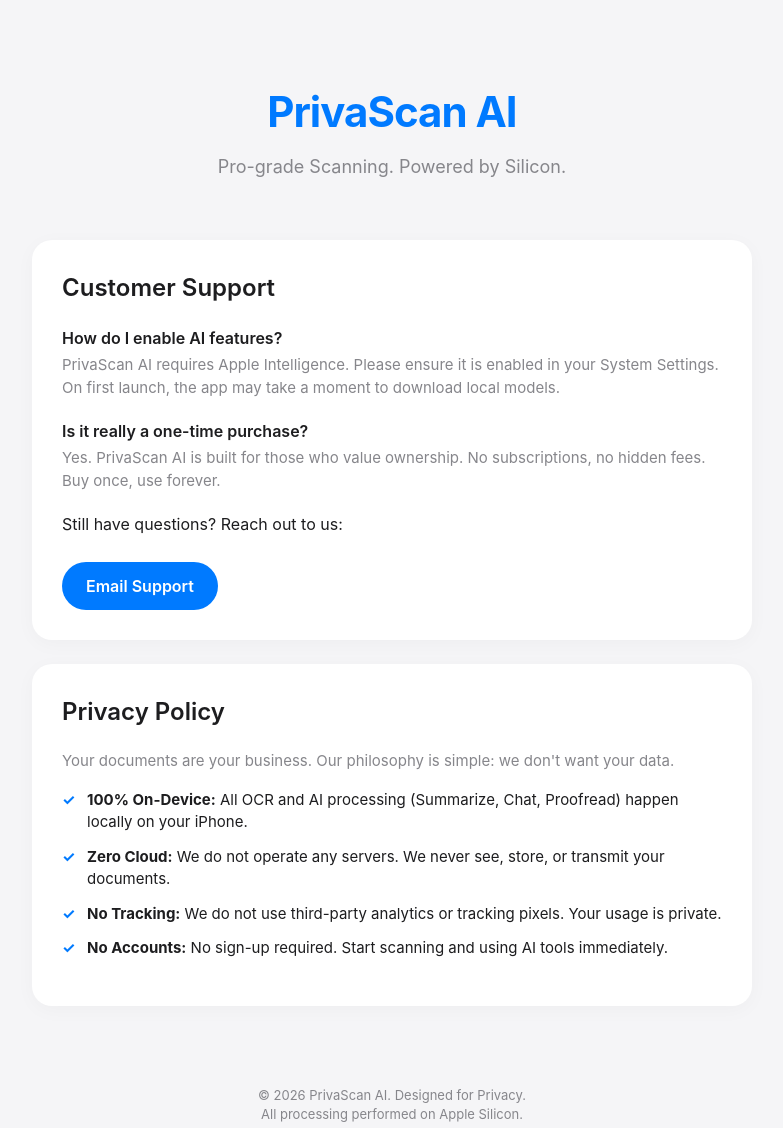
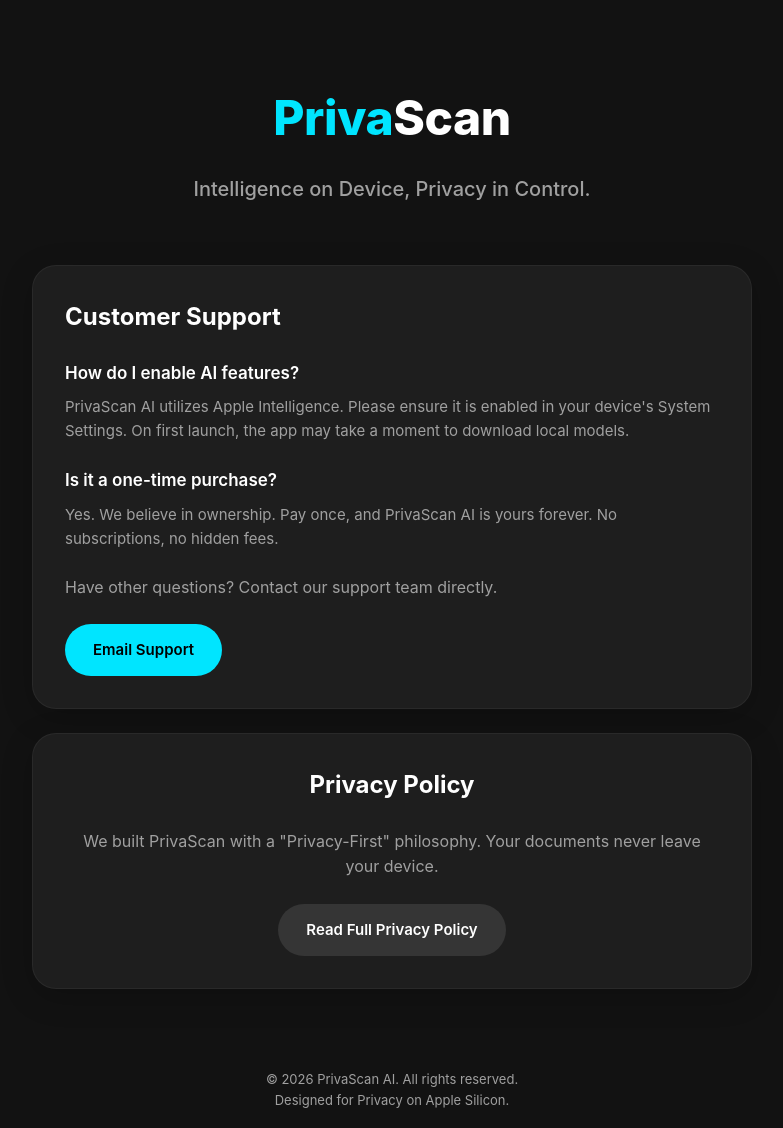
Before and after one commit to sunguannan/privascan, a plain HTML site: page index.html in a window 1280 px wide. Shown: the whole page, without its empty margins (248-1031 px from the left). Drawn offline with Linux system fonts and the light colour scheme.

Commit message:
Update index.html

```diff
--- a/index.html
+++ b/index.html
@@ -3,21 +3,22 @@
 <head>
     <meta charset="UTF-8">
     <meta name="viewport" content="width=device-width, initial-scale=1.0">
-    <title>PrivaScan AI | Support & Privacy</title>
+    <title>PrivaScan AI | Intelligence on Device, Privacy in Control</title>
     <style>
         :root {
-            --primary-color: #007AFF;
-            --bg-color: #f5f5f7;
-            --card-bg: #ffffff;
-            --text-main: #1d1d1f;
-            --text-secondary: #86868b;
+            /* Brand Colors from your App Icon & UI */
+            --primary-cyan: #00E5FF; /* Matching the 'Priva' and Scan button color */
+            --bg-color: #121212;     /* Deep dark background */
+            --card-bg: #1E1E1E;      /* Slightly lighter card background */
+            --text-main: #FFFFFF;    /* White text */
+            --text-secondary: #A0A0A0; /* Light gray for secondary text */
         }
         body {
-            font-family: -apple-system, BlinkMacSystemFont, "SF Pro Text", "Helvetica Neue", Arial, sans-serif;
+            font-family: -apple-system, BlinkMacSystemFont, "SF Pro Display", "Helvetica Neue", Arial, sans-serif;
             background-color: var(--bg-color);
             color: var(--text-main);
             margin: 0;
-            line-height: 1.5;
+            line-height: 1.6;
             -webkit-font-smoothing: antialiased;
         }
         .container {
@@ -30,77 +31,82 @@
             margin-bottom: 60px;
         }
         .logo-text {
-            font-size: 42px;
-            font-weight: 700;
-            letter-spacing: -1px;
-            margin-bottom: 10px;
-            color: var(--primary-color);
+            font-size: 48px;
+            font-weight: 800;
+            letter-spacing: -0.5px;
+            margin-bottom: 16px;
+        }
+        /* Styling for "Priva" */
+        .logo-priva {
+            color: var(--primary-cyan);
+        }
+        /* Styling for "Scan" */
+        .logo-scan {
+            color: var(--text-main);
         }
         .tagline {
-            font-size: 18px;
+            font-size: 20px;
+            font-weight: 500;
             color: var(--text-secondary);
         }
         .card {
             background: var(--card-bg);
-            border-radius: 20px;
-            padding: 30px;
+            border-radius: 24px;
+            padding: 32px;
             margin-bottom: 24px;
-            box-shadow: 0 4px 20px rgba(0,0,0,0.03);
+            box-shadow: 0 8px 32px rgba(0,0,0,0.2);
+            border: 1px solid rgba(255,255,255,0.05);
         }
         h2 {
             font-size: 24px;
-            font-weight: 600;
+            font-weight: 700;
             margin-top: 0;
-            margin-bottom: 20px;
-            display: flex;
-            align-items: center;
+            margin-bottom: 24px;
         }
         .faq-item {
-            margin-bottom: 20px;
+            margin-bottom: 24px;
         }
         .faq-question {
+            font-size: 17px;
             font-weight: 600;
             color: var(--text-main);
-            margin-bottom: 4px;
+            margin-bottom: 8px;
         }
         .faq-answer {
             color: var(--text-secondary);
             font-size: 15px;
         }
-        .privacy-list {
-            padding-left: 0;
-            list-style: none;
-        }
-        .privacy-list li {
-            position: relative;
-            padding-left: 25px;
-            margin-bottom: 12px;
-            font-size: 15px;
-        }
-        .privacy-list li::before {
-            content: "✓";
-            position: absolute;
-            left: 0;
-            color: var(--primary-color);
-            font-weight: bold;
-        }
-        .contact-btn {
+        .btn {
             display: inline-block;
-            background: var(--primary-color);
-            color: white;
-            padding: 12px 24px;
-            border-radius: 25px;
+            padding: 14px 28px;
+            border-radius: 30px;
             text-decoration: none;
             font-weight: 600;
-            margin-top: 10px;
-            transition: opacity 0.2s;
+            font-size: 15px;
+            transition: all 0.2s ease;
         }
-        .contact-btn:hover { opacity: 0.8; }
+        .btn-primary {
+            background: var(--primary-cyan);
+            color: #000000; /* Black text on the bright cyan button for contrast */
+        }
+        .btn-secondary {
+            background: rgba(255,255,255,0.1);
+            color: var(--text-main);
+        }
+        .btn:hover {
+            transform: translateY(-2px);
+            box-shadow: 0 4px 12px rgba(0, 229, 255, 0.3);
+        }
         footer {
             text-align: center;
             margin-top: 80px;
             font-size: 13px;
             color: var(--text-secondary);
+        }
+        footer a {
+            color: var(--text-secondary);
+            text-decoration: none;
+            border-bottom: 1px dotted var(--text-secondary);
         }
     </style>
 </head>
@@ -108,38 +114,37 @@
 
 <div class="container">
     <header>
-        <div class="logo-text">PrivaScan AI</div>
-        <div class="tagline">Pro-grade Scanning. Powered by Silicon.</div>
+        <div class="logo-text">
+            <span class="logo-priva">Priva</span><span class="logo-scan">Scan</span>
+        </div>
+        <div class="tagline">Intelligence on Device, Privacy in Control.</div>
     </header>
 
     <div class="card">
         <h2>Customer Support</h2>
         <div class="faq-item">
             <div class="faq-question">How do I enable AI features?</div>
-            <div class="faq-answer">PrivaScan AI requires Apple Intelligence. Please ensure it is enabled in your System Settings. On first launch, the app may take a moment to download local models.</div>
+            <div class="faq-answer">PrivaScan AI utilizes Apple Intelligence. Please ensure it is enabled in your device's System Settings. On first launch, the app may take a moment to download local models.</div>
         </div>
         <div class="faq-item">
-            <div class="faq-question">Is it really a one-time purchase?</div>
-            <div class="faq-answer">Yes. PrivaScan AI is built for those who value ownership. No subscriptions, no hidden fees. Buy once, use forever.</div>
+            <div class="faq-question">Is it a one-time purchase?</div>
+            <div class="faq-answer">Yes. We believe in ownership. Pay once, and PrivaScan AI is yours forever. No subscriptions, no hidden fees.</div>
         </div>
-        <p>Still have questions? Reach out to us:</p>
-        <a href="mailto:你的邮箱@example.com" class="contact-btn">Email Support</a>
+        <p style="color: var(--text-secondary); margin-bottom: 24px;">Have other questions? Contact our support team directly.</p>
+        <a href="mailto:guannan.sun@gmail.com" class="btn btn-primary">Email Support</a>
     </div>
 
-    <div class="card">
+    <div class="card" style="text-align: center;">
         <h2>Privacy Policy</h2>
-        <p style="font-size: 15px; color: var(--text-secondary);">Your documents are your business. Our philosophy is simple: we don't want your data.</p>
-        <ul class="privacy-list">
-            <li><strong>100% On-Device:</strong> All OCR and AI processing (Summarize, Chat, Proofread) happen locally on your iPhone.</li>
-            <li><strong>Zero Cloud:</strong> We do not operate any servers. We never see, store, or transmit your documents.</li>
-            <li><strong>No Tracking:</strong> We do not use third-party analytics or tracking pixels. Your usage is private.</li>
-            <li><strong>No Accounts:</strong> No sign-up required. Start scanning and using AI tools immediately.</li>
-        </ul>
+        <p style="color: var(--text-secondary); margin-bottom: 24px;">
+            We built PrivaScan with a "Privacy-First" philosophy. Your documents never leave your device.
+        </p>
+        <a href="privacy.html" class="btn btn-secondary">Read Full Privacy Policy</a>
     </div>
 
     <footer>
-        &copy; 2026 PrivaScan AI. Designed for Privacy. <br>
-        All processing performed on Apple Silicon.
+        &copy; 2026 PrivaScan AI. All rights reserved.<br>
+        Designed for Privacy on Apple Silicon.
     </footer>
 </div>
 
```
